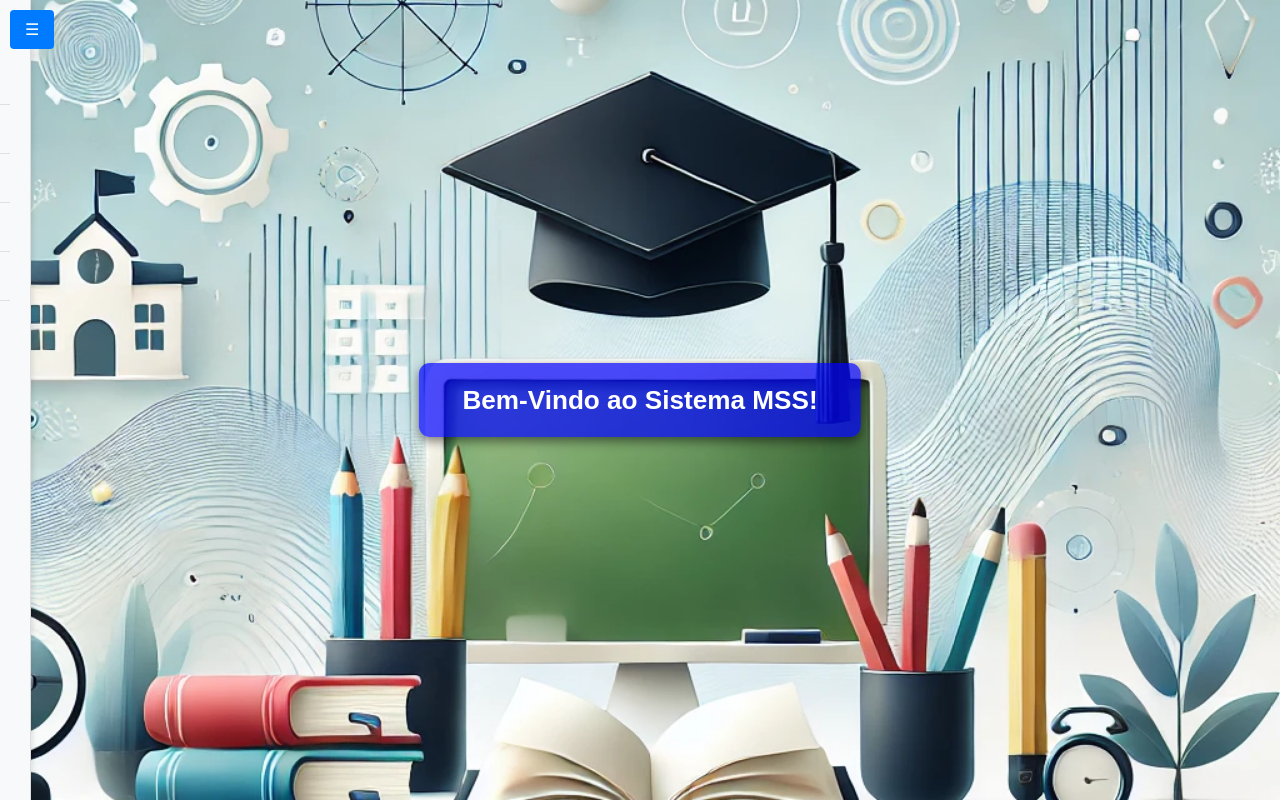
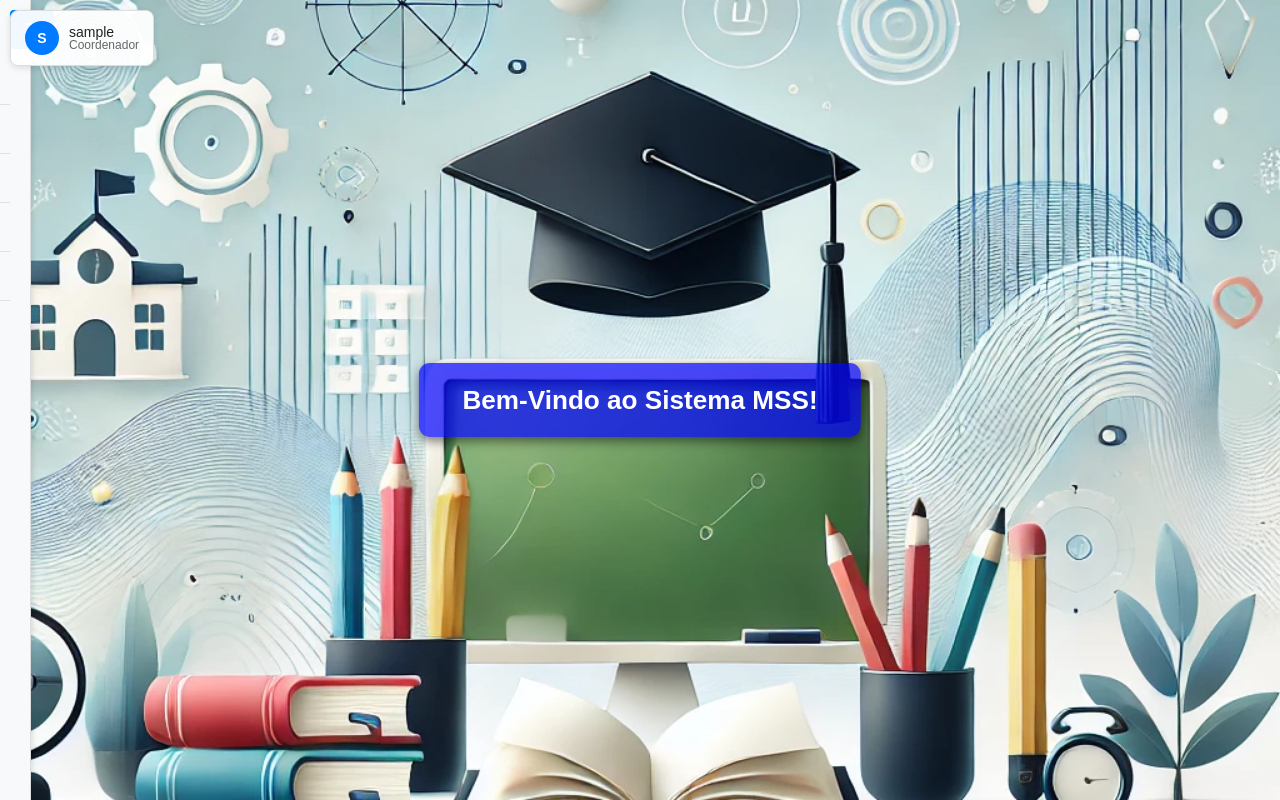
Before and after one commit to mesquita18/PDB_Project, a Django app: page / in a window 1280 px wide. Run offline with Django 4.2, Linux system fonts and the light colour scheme; the visitor is signed in with stand-in values (Sample User, id 1).

Commit message:
feat(ui): show logged-in user card on home page

```diff
--- a/rest_api/templates/usuarios/home.html
+++ b/rest_api/templates/usuarios/home.html
@@ -7,6 +7,44 @@
     <link href="https://cdnjs.cloudflare.com/ajax/libs/font-awesome/6.0.0-beta3/css/all.min.css" rel="stylesheet">
     <title>Página Inicial</title>
     <style>
+        /* User card */
+        .user-card {
+            position: fixed;
+            top: 10px;
+            left: 10px;
+            background: rgba(255,255,255,0.95);
+            border: 1px solid #ddd;
+            padding: 10px 14px;
+            border-radius: 8px;
+            box-shadow: 0 2px 6px rgba(0,0,0,0.12);
+            z-index: 1100;
+            display: flex;
+            gap: 10px;
+            align-items: center;
+            font-size: 14px;
+            color: #222;
+        }
+        .user-card .avatar {
+            width: 34px;
+            height: 34px;
+            border-radius: 50%;
+            background: #007bff;
+            color: #fff;
+            display: inline-flex;
+            align-items: center;
+            justify-content: center;
+            font-weight: bold;
+        }
+        .user-card .meta {
+            display: flex;
+            flex-direction: column;
+            line-height: 1;
+        }
+        .user-card .meta .role {
+            font-size: 12px;
+            color: #666;
+        }
+
         .sidebar {
             position: fixed;
             top: 0;
@@ -165,6 +203,20 @@
 </head>
 <body>
     <button class="toggle-sidebar">☰</button>
+    {% if request.user.is_authenticated %}
+    <div class="user-card">
+        <div class="avatar">{{ request.user.username|slice:":1"|upper }}</div>
+        <div class="meta">
+            <div class="username">{{ request.user.username }}</div>
+            <div class="role">
+                {% if request.user.is_superuser %}Coordenador
+                {% elif request.user.profile.role == 'professor' %}Professor
+                {% elif request.user.aluno_profile %}Aluno
+                {% else %}Usuário{% endif %}
+            </div>
+        </div>
+    </div>
+    {% endif %}
     <div class="welcome-message">Bem-Vindo ao Sistema MSS!</div>
     <nav class="sidebar">
         {% csrf_token %}
```
